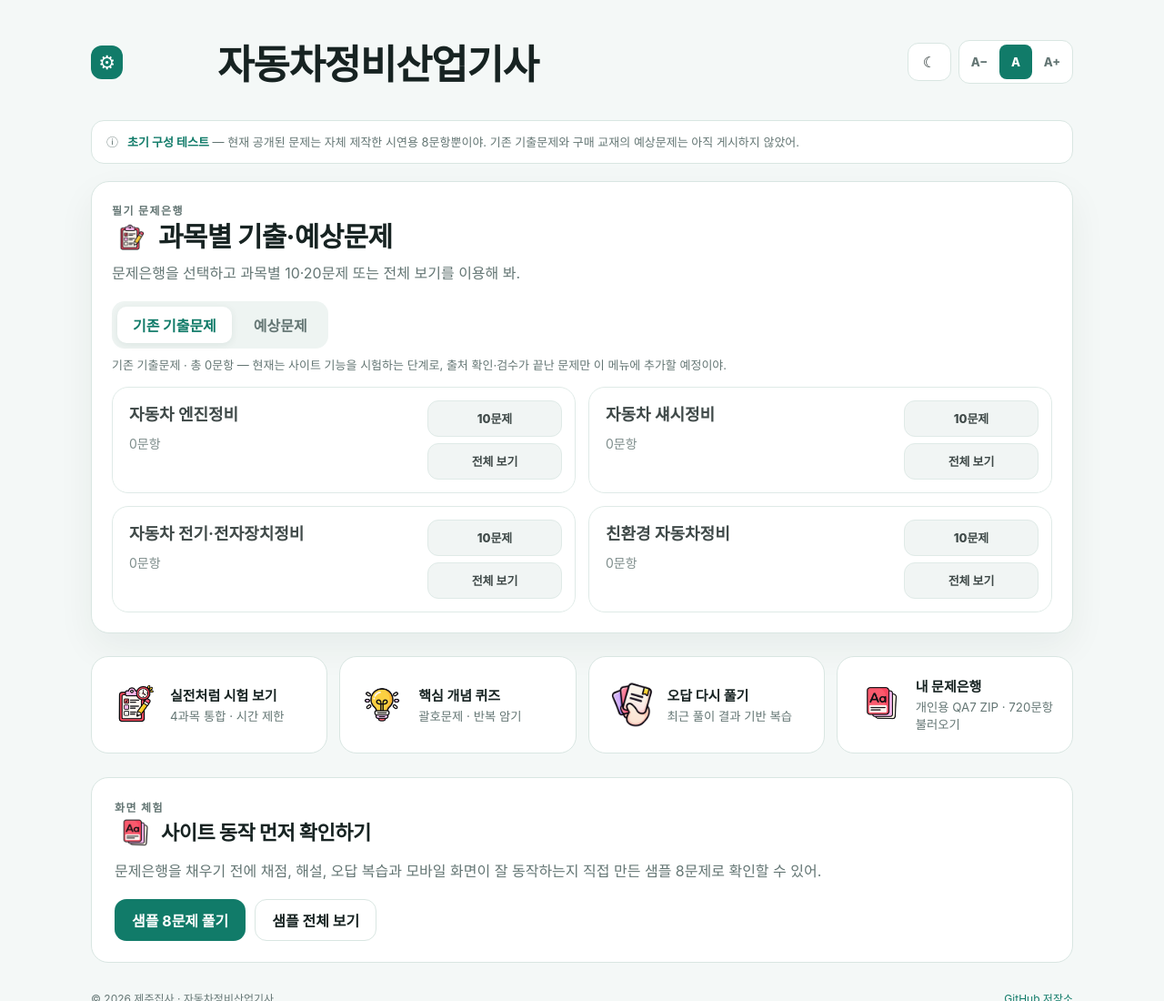
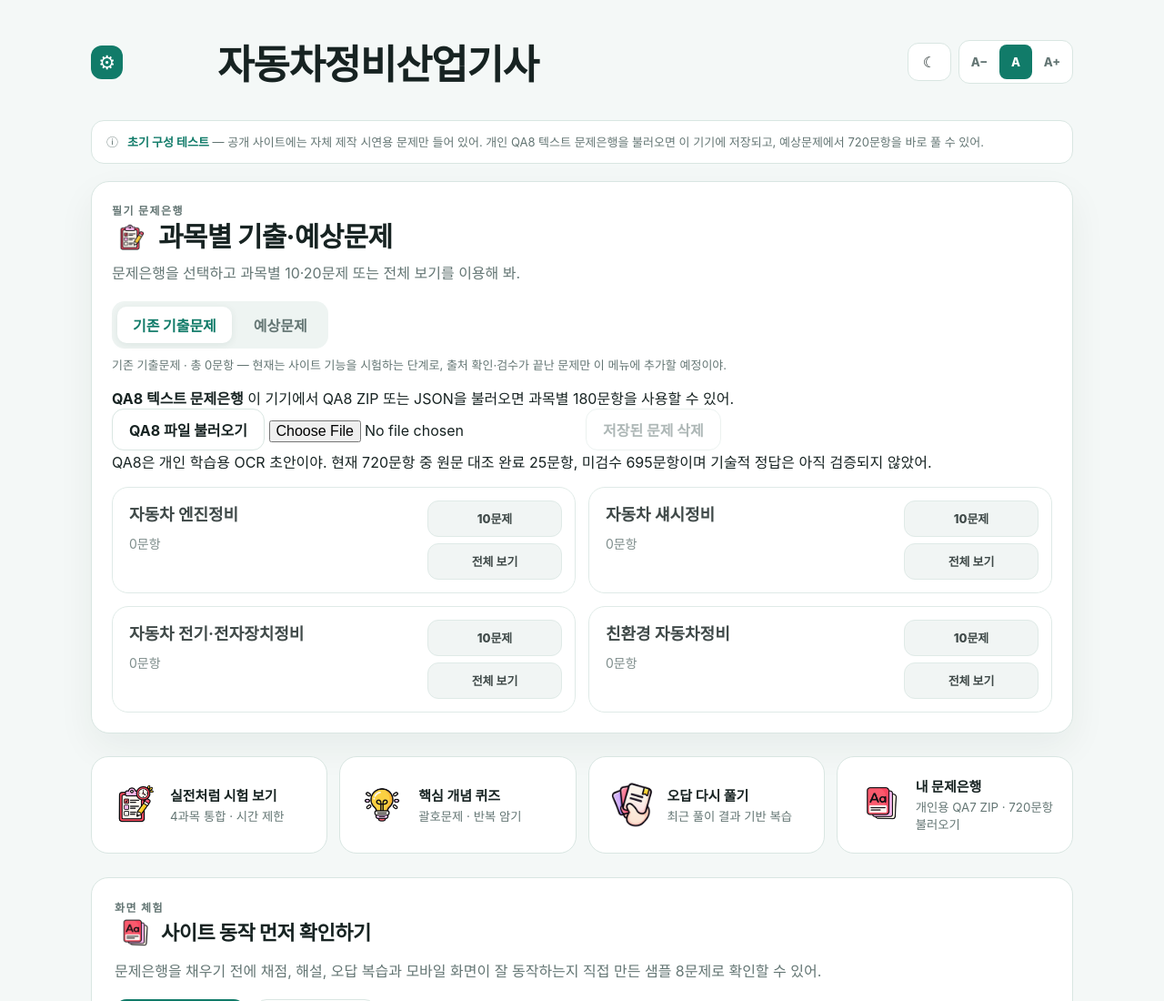
Before and after one commit to jejuzipsa/automotive-quiz, a plain HTML site: page index.html in a window 1280 px wide. Shown: the top 1100 px of the page at 91% size. Drawn offline with Linux system fonts and the light colour scheme.

Commit message:
ui: add QA8 local text-bank import, persistent counts and unverified OCR warning

```diff
--- a/index.html
+++ b/index.html
@@ -6,7 +6,7 @@
   <meta name="theme-color" content="#f4f8f7">
   <meta name="description" content="자동차정비산업기사 필기 연습. 과목별 객관식 문제풀이, 오답 복습, 실전 시험과 핵심 개념 퀴즈.">
   <title>자동차정비산업기사 기출·예상문제</title>
-  <link rel="stylesheet" href="styles.css?v=1.0.3">
+  <link rel="stylesheet" href="styles.css?v=1.1.0">
 </head>
 <body>
   <main class="app-shell" id="app">
@@ -27,7 +27,7 @@
     </header>
 
     <section id="homeView" class="view">
-      <div class="notice-line"><span aria-hidden="true">ⓘ</span><div><b>초기 구성 테스트</b> — 현재 공개된 문제는 자체 제작한 시연용 8문항뿐이야. 기존 기출문제와 구매 교재의 예상문제는 아직 게시하지 않았어.</div></div>
+      <div class="notice-line"><span aria-hidden="true">ⓘ</span><div><b>초기 구성 테스트</b> — 공개 사이트에는 자체 제작 시연용 문제만 들어 있어. 개인 QA8 텍스트 문제은행을 불러오면 이 기기에 저장되고, 예상문제에서 720문항을 바로 풀 수 있어.</div></div>
       <section class="past-exam-home-section" aria-labelledby="homeSubjectTitle">
         <div class="section-header">
           <div>
@@ -41,6 +41,18 @@
           <button id="trackExpected" type="button" role="tab" aria-selected="false">예상문제</button>
         </div>
         <p id="trackSummary" class="track-summary"></p>
+        <section id="personalTextBankBox" class="qa8-import-panel" aria-labelledby="personalTextBankTitle">
+          <div class="qa8-import-info">
+            <strong id="personalTextBankTitle">QA8 텍스트 문제은행</strong>
+            <span id="personalTextBankStatus" aria-live="polite">이 기기에서 QA8 ZIP 또는 JSON을 불러오면 과목별 180문항을 사용할 수 있어.</span>
+          </div>
+          <div class="qa8-import-actions">
+            <label class="secondary-btn qa8-file-label" for="personalTextBankInput">QA8 파일 불러오기</label>
+            <input id="personalTextBankInput" type="file" accept=".zip,.json,application/zip,application/json" class="qa8-file-input">
+            <button id="personalTextBankClearBtn" class="ghost-btn" type="button" disabled>저장된 문제 삭제</button>
+          </div>
+          <p class="qa8-technical-warning">QA8은 개인 학습용 OCR 초안이야. 현재 720문항 중 원문 대조 완료 25문항, 미검수 695문항이며 기술적 정답은 아직 검증되지 않았어.</p>
+        </section>
         <div class="subject-grid" id="subjectGrid" aria-live="polite"></div>
       </section>
 
@@ -134,7 +146,10 @@
       </div>
     </section>
   </main>
+  <script src="vendor/jszip.min.js?v=3.10.1" defer></script>
+  <script src="quiz-utils.js?v=1.0.0" defer></script>
+  <script src="personal-text-bank.js?v=1.0.0" defer></script>
   <script src="data/questions.js?v=1.0.0" defer></script>
-  <script src="app.js?v=1.0.0" defer></script>
+  <script src="app.js?v=1.1.0" defer></script>
 </body>
 </html>
```
